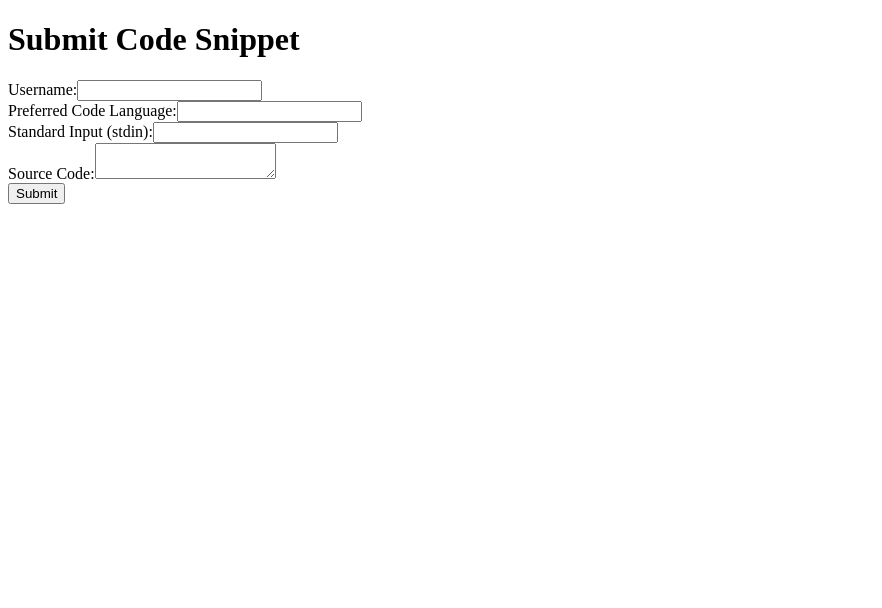
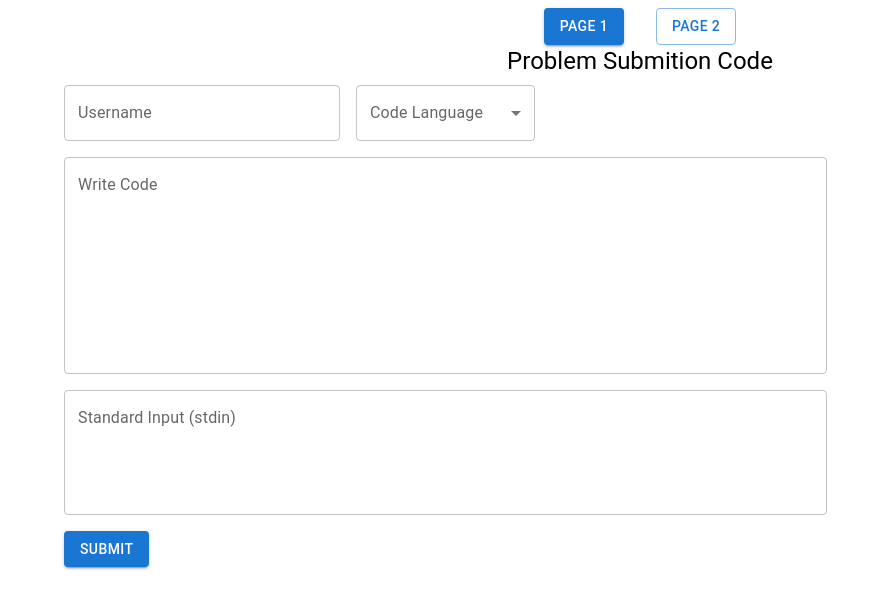
Before and after one commit to vishnu95075/takeUforward, a React (Create React App) app in the folder code-client-app/: page / in a window 1280 px wide. Shown: the top 608 px of the page, without its empty margins (0-882 px from the left). Built offline with nearby package versions, Linux system fonts and the light colour scheme.

Commit message:
add full url

```diff
--- a/code-client-app/src/App.js
+++ b/code-client-app/src/App.js
@@ -2,10 +2,12 @@ import { BrowserRouter, Routes, Route } from 'react-router-dom'
 import './App.css';
 import Home from './components/Home';
 import Dashboard from "./components/Dashboard";
+import Header from './components/Header';
 
 function App() {
   return (
     <BrowserRouter>
+    <Header/>
       <Routes>
         <Route path='/' element={<Home />} />
         <Route path='dashboard' element={<Dashboard />} />
--- a/code-client-app/src/components/Dashboard.js
+++ b/code-client-app/src/components/Dashboard.js
@@ -1,8 +1,10 @@
 import React, { useState, useEffect } from 'react';
 import axios from 'axios';
+import { Container, Typography, Table, Divider, TableRow, TableCell, TableBody, Paper, Grid, TextField } from '@mui/material';
 
 const Dashboard = () => {
   const [codeSnippets, setCodeSnippets] = useState([]);
+
   useEffect(() => {
     fetchData();
   }, []);
@@ -16,34 +18,33 @@ const Dashboard = () => {
     }
   };
 
-
   return (
-    <div>
-      <h1>Code Snippets</h1>
-      <table>
-        <thead>
-          <tr>
-            <th>Username</th>
-            <th>Code Language</th>
-            <th>Standard Input</th>
-            <th>Source Code</th>
-            <th>Submition Time</th>
-          </tr>
-        </thead>
-        <tbody>
-          {codeSnippets.map(snippet => (
-            <tr key={snippet.id}>
-              <td>{snippet.username}</td>
-              <td>{snippet.code_language}</td>
-              <td>{snippet.stdin}</td>
-              <td>{snippet.source_code_preview}</td>
-              <td>{snippet.created_at}</td>
-            </tr>
-          ))}
-        </tbody>
-      </table>
-    </div>
+    <Container align='center'>
+      <Typography align='center'>Submited Codes</Typography>
+      {
+        codeSnippets.map(snippet => (
+          <Container key={snippet.id}>
+            <Grid container spacing={2}>
+              <Grid item xs={12} sm={3}>
+                <Typography> Username:  {snippet.username}</Typography>
+              </Grid>
+              <Grid item xs={12} sm={3}>
+                <Typography> Code Language: {snippet.code_language}</Typography>
+              </Grid>
+              <Grid item xs={12} sm={4}>
+                <Typography>Submitted Date:  {snippet.created_at}</Typography>
+              </Grid>
+              <Grid item xs={12} sm={4}>
+                <Paper elevation={1} >
+                  <Typography>  {snippet.source_code_preview}</Typography>
+                </Paper>
+              </Grid>
+            </Grid>
+            <Divider color='blue' variant='bold' />
+          </Container>
+        ))}
+    </Container>
   );
 }
 
-export default Dashboard
+export default Dashboard;
--- /dev/null
+++ b/code-client-app/src/components/Header.js
@@ -0,0 +1,35 @@
+import * as React from 'react';
+import Stack from '@mui/material/Stack';
+import Button from '@mui/material/Button';
+import { useNavigate } from 'react-router-dom';
+
+const Header = () => {
+  const [page, setPage] = React.useState(true);
+  const navigate = useNavigate();
+
+  const handlePage1 = (e) => {
+    e.preventDefault();
+    setPage(true);
+    navigate('/')
+  }
+  const handlePage2 = (e) => {
+    e.preventDefault();
+    setPage(false);
+    navigate('/dashboard');
+  }
+
+  return (
+    <div style={{ display: 'flex', justifyContent: 'center' }}>
+      <Stack textAlign={'center'} spacing={4} direction="row">
+        <Button onClick={handlePage1} variant={page ? "contained" : "outlined"}>
+          Page 1
+        </Button>
+        <Button onClick={handlePage2} variant={page ? "outlined" : "contained"}>
+          Page 2
+        </Button>
+      </Stack>
+    </div>
+  )
+}
+
+export default Header
--- a/code-client-app/src/components/Home.js
+++ b/code-client-app/src/components/Home.js
@@ -1,5 +1,6 @@
 import React, { useState } from 'react';
 import axios from 'axios';
+import { Container, Typography, TextField, Button, Grid, Snackbar, Alert, MenuItem } from '@mui/material';
 
 export default function Home() {
     const [username, setUsername] = useState('');
@@ -13,37 +14,78 @@ export default function Home() {
         try {
             await axios.post('/api/code-snippets', { username, codeLanguage, stdin, sourceCode });
             setSubmitted(true);
+            setSourceCode('');
+            setStdin('');
         } catch (error) {
             console.error('Error submitting code snippet:', error);
         }
     };
+    const handleSnackbarClose = () => {
+        setSubmitted(false);
+    };
+    return (
+        <Container>
+            <Typography variant="h5" align="center" gutterBottom>Problem Submition Code</Typography>
+            <Snackbar
+                open={submitted}
+                autoHideDuration={6000}
+                onClose={handleSnackbarClose}
+                anchorOrigin={{ vertical: 'top', horizontal: 'right' }} >
+                <Alert onClose={handleSnackbarClose} severity="success" >
+                    Code submitted successfully!
+                </Alert>
+            </Snackbar>
+            <form onSubmit={handleSubmit}>
+                <Grid container spacing={2}>
+                    <Grid item xs={12} sm={3}>
+                        <TextField
+                            label="Username"
+                            fullWidth
+                            value={username}
+                            onChange={(e) => setUsername(e.target.value)}
+                        />
+                    </Grid>
+                    <Grid item xs={12} sm={2}>
+                        <TextField
+                            select
+                            label="Code Language"
+                            fullWidth
+                            value={codeLanguage}
+                            onChange={(e) => setCodeLanguage(e.target.value)}
+                        >
+                            <MenuItem value="C++">C++</MenuItem>
+                            <MenuItem value="Java">Java</MenuItem>
+                            <MenuItem value="JavaScript">JavaScript</MenuItem>
+                            <MenuItem value="Python">Python</MenuItem>
+                        </TextField>
+                    </Grid>
+                    <div />
+                    <Grid item xs={12} sm={8}>
+                        <TextField
+                            label="Write Code "
+                            multiline
+                            rows={8}
+                            fullWidth
+                            value={sourceCode}
+                            onChange={(e) => setSourceCode(e.target.value)}
+                        />
+                    </Grid>
+                    <Grid item xs={12} sm={8}>
+                        <TextField
+                            label="Standard Input (stdin)"
+                            fullWidth
+                            multiline
+                            rows={4}
+                            value={stdin}
+                            onChange={(e) => setStdin(e.target.value)}
+                        />
+                    </Grid>
+                    <Grid item xs={12}>
+                        <Button type="submit" variant="contained" color="primary">Submit</Button>
+                    </Grid>
+                </Grid>
+            </form>
 
-    return (
-        <div>
-            <h1>Submit Code Snippet</h1>
-            {submitted ? (
-                <p>Code snippet submitted successfully!</p>
-            ) : (
-                <form onSubmit={handleSubmit}>
-                    <div>
-                        <label>Username:</label>
-                        <input type="text" value={username} onChange={(e) => setUsername(e.target.value)} />
-                    </div>
-                    <div>
-                        <label>Preferred Code Language:</label>
-                        <input type="text" value={codeLanguage} onChange={(e) => setCodeLanguage(e.target.value)} />
-                    </div>
-                    <div>
-                        <label>Standard Input (stdin):</label>
-                        <input type="text" value={stdin} onChange={(e) => setStdin(e.target.value)} />
-                    </div>
-                    <div>
-                        <label>Source Code:</label>
-                        <textarea value={sourceCode} onChange={(e) => setSourceCode(e.target.value)} />
-                    </div>
-                    <button type="submit">Submit</button>
-                </form>
-            )}
-        </div>
+        </Container>
     );
 }
```
